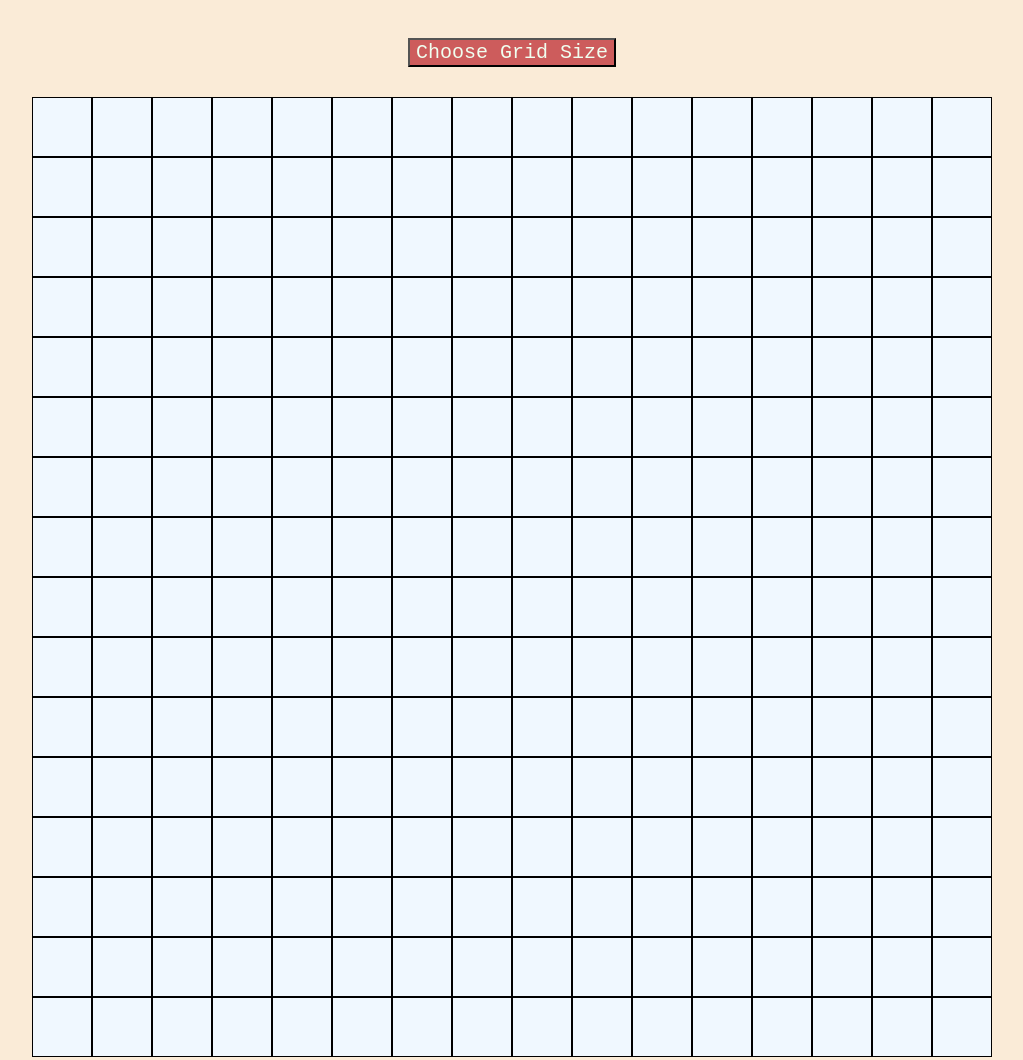
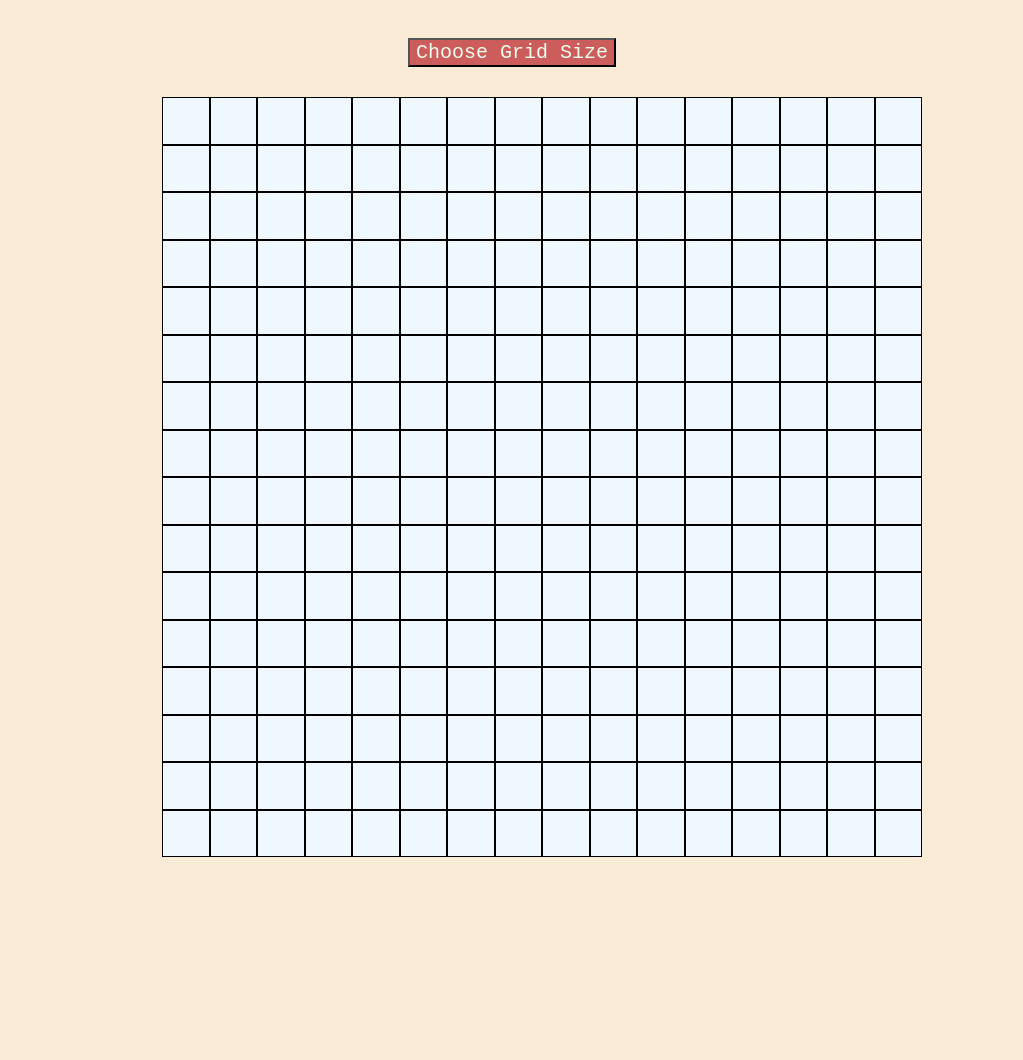
Before and after one commit to rey-1e/etch-a-sketch, a plain HTML site: page index.html in a window 1280 px wide. Shown: the whole page, without its empty margins (128-1151 px from the left). After the commit the page ends 857 px from the top, so only its background shows below. Drawn offline with Linux system fonts and the light colour scheme.

Commit message:
dimensions changed

```diff
--- a/script.js
+++ b/script.js
@@ -1,7 +1,7 @@
 let container = document.querySelector(".container");
 
 //fixed to 960 pixels;
-let pixels = 960;
+let pixels = 760;
 
 function createGrid(gridSize) {
 
--- a/style.css
+++ b/style.css
@@ -5,15 +5,14 @@
 .container {
     background-color: black;
     display : flex;
-    height : 960px;
-    width : 960px;
+    height : 700px;
+    width : 700px;
     /* border : 1px solid black; */
 }
 
 .main-container {
     display : flex;
     flex-direction: column;
-    justify-content: center;
     align-items: center;
 }
 button {
```
